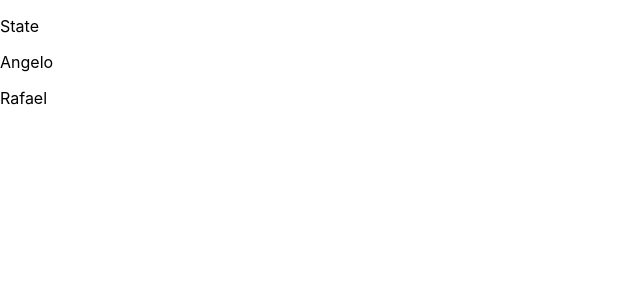
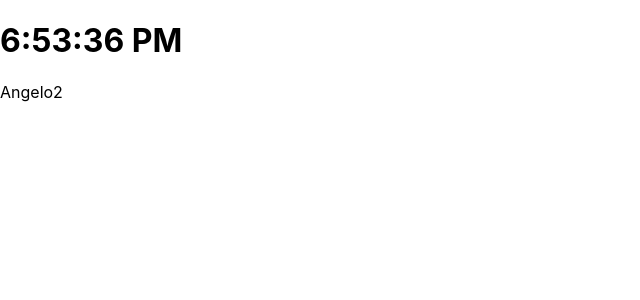
Before and after one commit to angelorpt/React.js-estudo-pessoal, a React (Create React App) app in the folder app-react/: page / in a window 1280 px wide. Shown: the top 300 px of the page, without its empty margins (0-640 px from the left). Built offline with nearby package versions, Linux system fonts and the light colour scheme.

Commit message:
Ciclo de vida do componente

```diff
--- /dev/null
+++ b/app-react/src/Clock2.js
@@ -0,0 +1,53 @@
+import React, { Component } from 'react';
+
+class Clock2 extends Component {
+
+    constructor(props){
+        super(props);
+        this.state = {
+            time: new Date()
+                        .toLocaleString('en-US', {
+                            hour   : 'numeric',
+                            minute : 'numeric',
+                            second : 'numeric',
+                            hour12 : true
+                        }),
+            name: 'Angelo'
+        }
+    }
+
+    componentDidMount(){
+        this.timer = setInterval(() => {this.updateClock()}, 1000);
+    }
+
+    componentWillMount(){
+        clearInterval(this.timer);
+    }
+
+    updateClock(){
+        this.setState({
+            time: new Date()
+                        .toLocaleString('en-US', {
+                            hour   : 'numeric',
+                            minute : 'numeric',
+                            second : 'numeric',
+                            hour12 : true
+                        }),
+            name: 'Angelo2'
+        });
+    }
+
+    render() {
+        const {time, name} =  this.state;
+        return(
+            <div>
+                <h1>
+                    {time}
+                </h1>
+                <p>{name}</p>
+            </div>
+        );
+    }
+}
+
+export default Clock2;
--- a/app-react/src/index.js
+++ b/app-react/src/index.js
@@ -4,11 +4,12 @@
 import App from './App';
 import Hello from './Hello';
 import Clock from './Clock';
+import Clock2 from './Clock2';
 import Props from './Props';
 import State from './State';
 import * as serviceWorker from './serviceWorker';
 
-ReactDOM.render(<State />, document.getElementById('root'));
+ReactDOM.render(<Clock2 />, document.getElementById('root'));
 
 // If you want your app to work offline and load faster, you can change
 // unregister() to register() below. Note this comes with some pitfalls.
```
